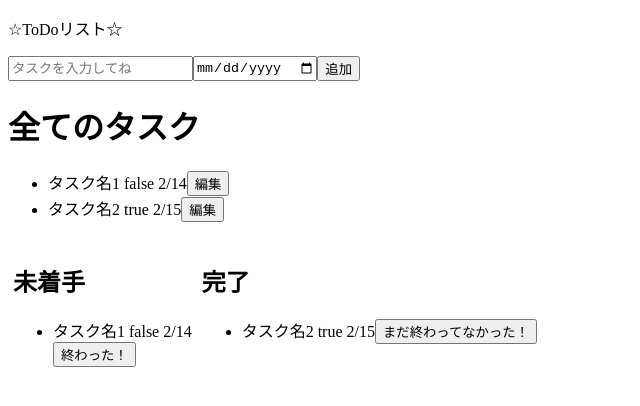
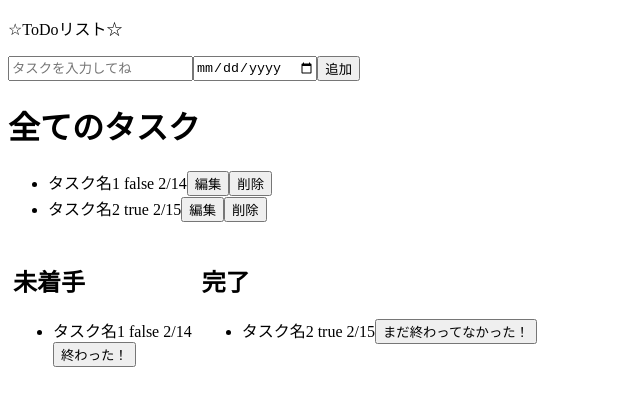
Before and after one commit to ayaka910kudo/practice4, a Next.js app: page /practice/todoApp in a window 1280 px wide. Shown: the top 406 px of the page, without its empty margins (0-640 px from the left). Built offline with nearby package versions, Linux system fonts and the light colour scheme.

Commit message:
タスクの削除

```diff
--- a/src/pages/practice/todoApp.jsx
+++ b/src/pages/practice/todoApp.jsx
@@ -87,8 +87,6 @@ const Modal = ({ isOpen, onClose, taskIndex, todo, setTodo }) => {
 };
 
 const TodoApp = () => {
-  //TODO タスクの更新
-  //TODO タスクの削除
   //jsゾーン
   // Todoが入るリスト
   const [task, setTask] = useState("");
@@ -149,6 +147,15 @@ const TodoApp = () => {
               }}
             >
               編集
+            </button>
+            <button
+              onClick={() => {
+                const copyDelateTodo = [...todo];
+                copyDelateTodo.splice(index, 1);
+                setTodo(copyDelateTodo);
+              }}
+            >
+              削除
             </button>
           </li>
         ))}
```
